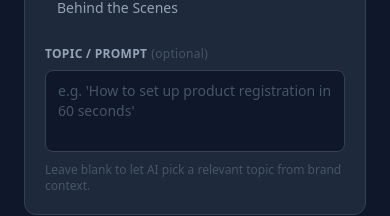
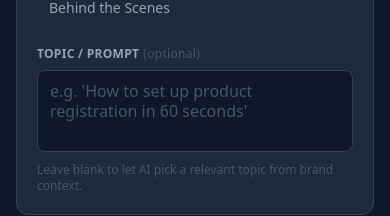
Before and after one commit to GiovaniOliver/SMG-Social-Hub, a Next.js app: page /create in a window 390 px wide. Shown: the part 503-719 px from the top of the page. Built offline with nearby package versions, Linux system fonts and the light colour scheme; no server answers.

Commit message:
fix(ui): add mobile viewport and form constraints

```diff
--- a/src/app/globals.css
+++ b/src/app/globals.css
@@ -10,6 +10,20 @@
   html {
     -webkit-font-smoothing: antialiased;
     -moz-osx-font-smoothing: grayscale;
+    overflow-x: hidden;
+  }
+
+  body {
+    max-width: 100vw;
+    overflow-x: hidden;
+  }
+
+  button,
+  a,
+  input,
+  select,
+  textarea {
+    -webkit-tap-highlight-color: transparent;
   }
 }
 
@@ -54,3 +68,21 @@
     @apply inline-flex items-center px-2 py-0.5 rounded text-xs font-medium bg-slate-700 text-slate-400;
   }
 }
+
+
+@media (max-width: 640px) {
+  .dashboard-main > div {
+    padding-left: 1rem !important;
+    padding-right: 1rem !important;
+  }
+
+  .dashboard-main input,
+  .dashboard-main select,
+  .dashboard-main textarea {
+    font-size: 16px;
+  }
+
+  .dashboard-main .card {
+    max-width: 100%;
+  }
+}
```
